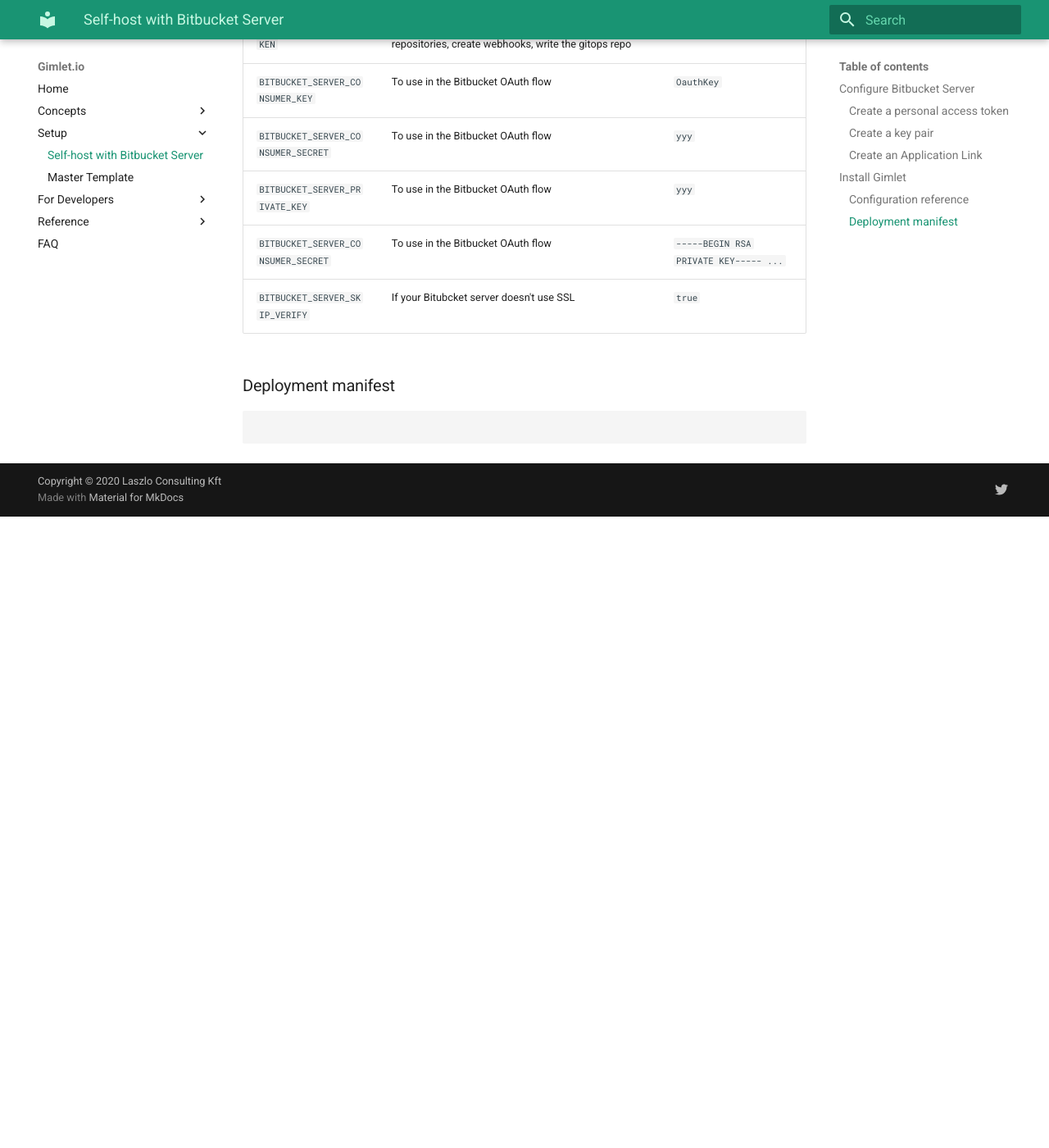
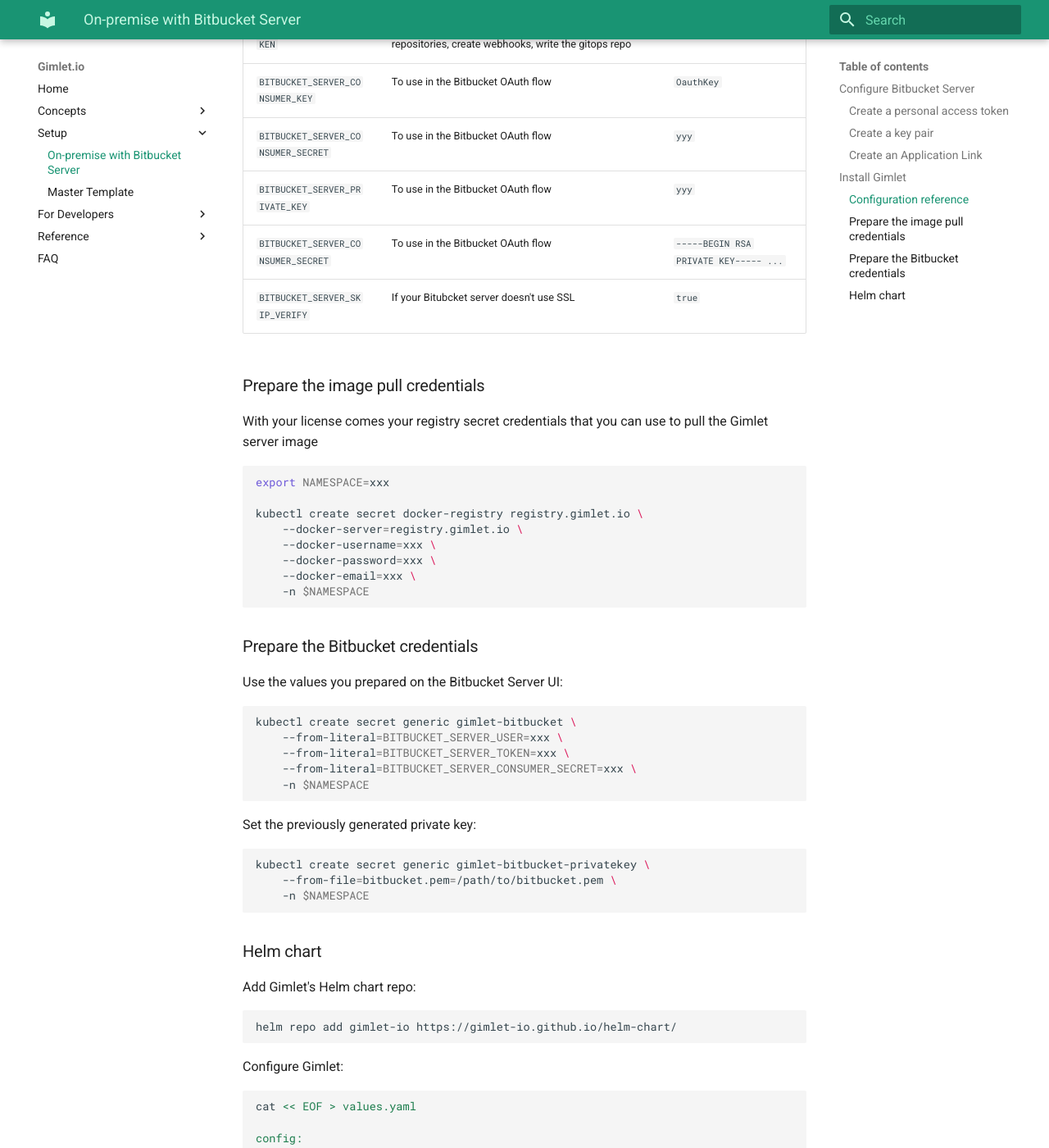
Before and after one commit to laszlocph/gimlet-docs, an MkDocs documentation site: the page built from docs/setup/bitbucket-server.md, in a window 1280 px wide and 1400 px high, scrolled down 4704 px. Shown: the whole window at 82% size. Built offline with MkDocs 1.6.1 and Material for MkDocs 9.7.7, drawn with Linux system fonts in a browser that asks for light colours; before the commit the page ends 5334 px from its top, so only the background shows below that; some of the changed text lies outside the part shown.

Commit message:
Helm chart installation

````diff
--- a/docs/setup/bitbucket-server.md
+++ b/docs/setup/bitbucket-server.md
@@ -1,4 +1,4 @@
-# Self-host with Bitbucket Server
+# On-premise installation with Bitbucket Server
 
 On this page you will learn how to install the self hosted version of Gimlet.io.
 
@@ -114,9 +114,88 @@ You configure Gimlet using environment variables.
 | `BITBUCKET_SERVER_CONSUMER_SECRET`  | To use in the Bitbucket OAuth flow     | `-----BEGIN RSA PRIVATE KEY----- ...` |
 | `BITBUCKET_SERVER_SKIP_VERIFY`  | If your Bitubcket server doesn't use SSL     | `true` |
 
-### Deployment manifest
+### Prepare the image pull credentials
 
-```yaml
+With your license comes your registry secret credentials that you can use to pull the Gimlet server image
 
+```bash
+export NAMESPACE=xxx
 
+kubectl create secret docker-registry registry.gimlet.io \
+    --docker-server=registry.gimlet.io \
+    --docker-username=xxx \
+    --docker-password=xxx \
+    --docker-email=xxx \
+    -n $NAMESPACE
 ```
+
+### Prepare the Bitbucket credentials
+
+Use the values you prepared on the Bitbucket Server UI:
+
+```bash
+kubectl create secret generic gimlet-bitbucket \
+    --from-literal=BITBUCKET_SERVER_USER=xxx \
+    --from-literal=BITBUCKET_SERVER_TOKEN=xxx \
+    --from-literal=BITBUCKET_SERVER_CONSUMER_SECRET=xxx \
+    -n $NAMESPACE
+```
+
+Set the previously generated private key:
+
+```bash
+kubectl create secret generic gimlet-bitbucket-privatekey \
+    --from-file=bitbucket.pem=/path/to/bitbucket.pem \
+    -n $NAMESPACE
+```
+
+### Helm chart
+
+Add Gimlet's Helm chart repo:
+
+```bash
+helm repo add gimlet-io https://gimlet-io.github.io/helm-chart/
+```
+
+Configure Gimlet:
+
+```bash
+cat << EOF > values.yaml
+
+config:
+  host: https://gimlet.mycompany.com
+  bitbucketServer:
+    serverAddress: myaddress
+
+ingress:
+  annotations:
+    cert-manager.io/cluster-issuer: "letsencrypt-prod"
+    kubernetes.io/ingress.class: "traefik"
+    ingress.kubernetes.io/ssl-redirect: "true"
+  hosts:
+    - host: gimlet.mycompany.com
+      paths:
+        - ""
+  tls:
+    - secretName: tls-gimlet-mycompany-com
+      hosts:
+        - gimlet.mycompany.com
+
+storageClass: local-path
+
+EOF
+```
+
+Finally, install Gimlet:
+
+```bash
+helm install gimlet gimlet-io/gimlet -f values.yaml
+```
+
+Check the Gimlet server container for errors and logs.
+
+Adjust server parameters with:
+
+```bash
+helm upgrade gimlet gimlet-io/gimlet -f values.yaml
+```
--- a/mkdocs.yml
+++ b/mkdocs.yml
@@ -13,7 +13,7 @@ nav:
       - GitOps: concepts/gitops.md
       - Architecture: concepts/architecture.md
   - Setup:
-      - Self-host with Bitbucket Server: setup/bitbucket-server.md
+      - On-premise with Bitbucket Server: setup/bitbucket-server.md
       - Master Template: setup/master-template.md
   - For Developers:
       - Deploying a new service: developers/deploy.md
````
